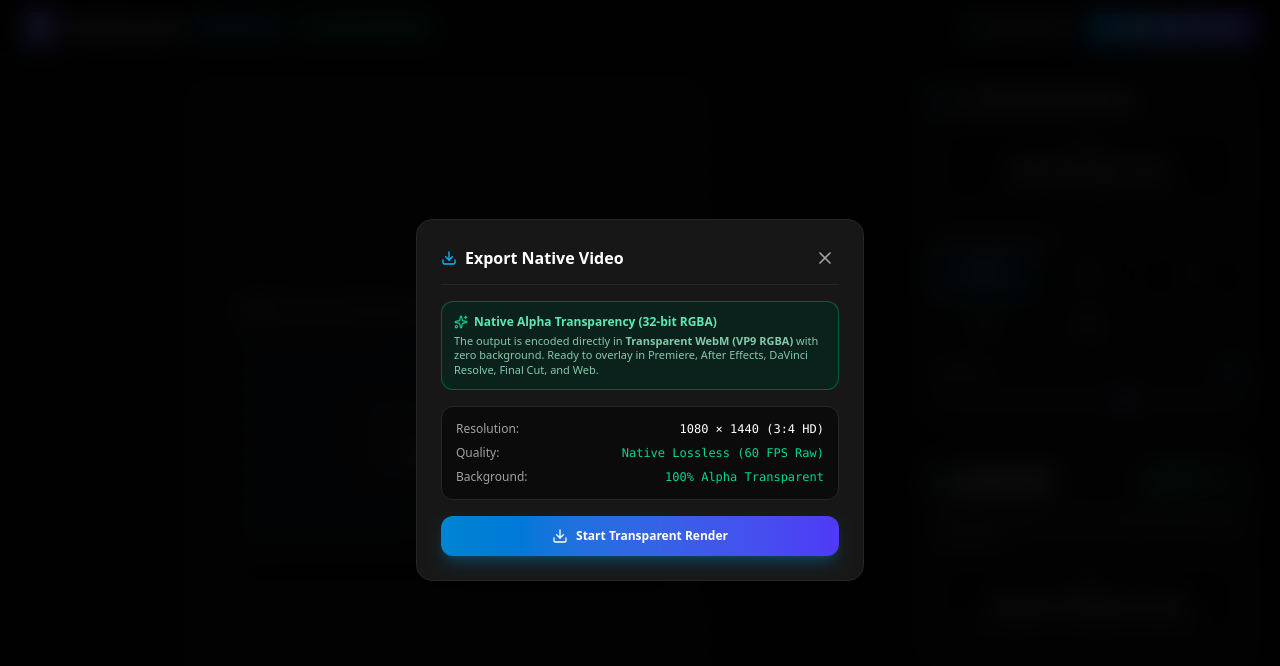
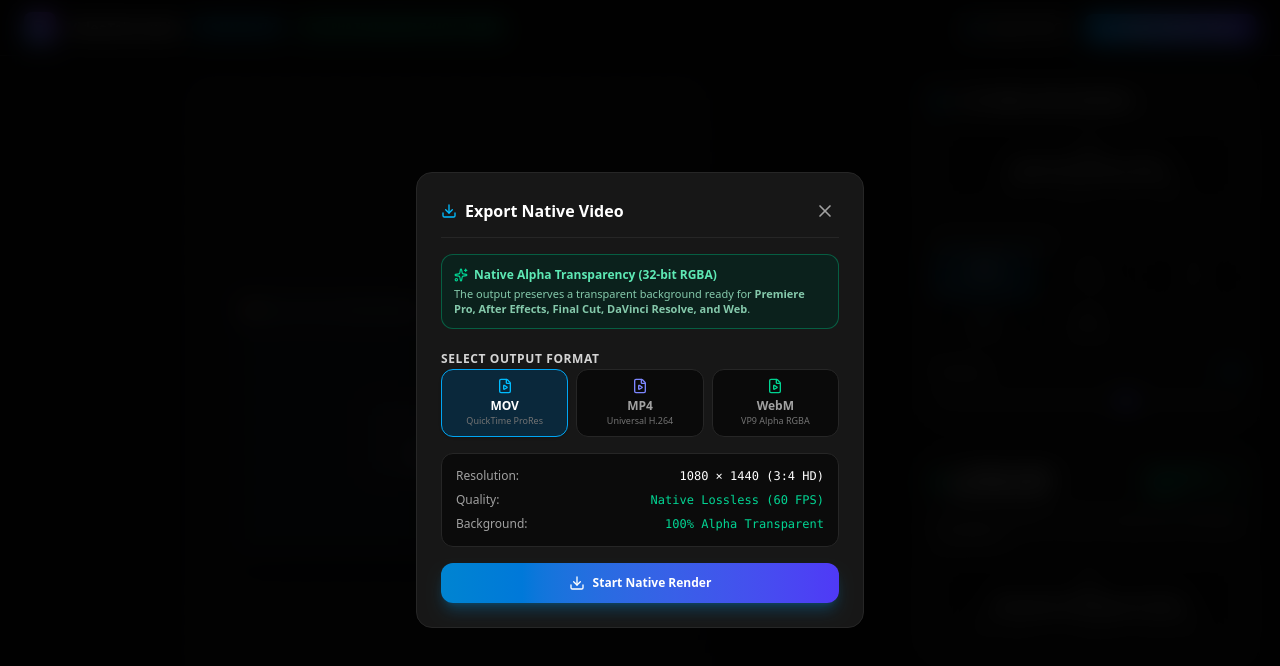
Before and after one commit to waqasulhaqqureshi/studio, a Next.js app: page / in a window 1280 px wide. Both pictures are taken after a click on the button "Export Native Video". Shown: the top 666 px of the page. Built offline with nearby package versions, Linux system fonts and the light colour scheme.

Commit message:
feat: add MOV QuickTime format support with alpha transparency and native quality export
Co-authored-by: arena-agent <297053741+arena-agent@users.noreply.github.com>

```diff
--- a/app/page.tsx
+++ b/app/page.tsx
@@ -41,7 +41,7 @@
   duration: 10,
   currentTime: 0,
   isExporting: false,
-  exportFormat: 'mp4',
+  exportFormat: 'mov', // QuickTime MOV default for alpha ProRes readiness
 };
 
 const MAC_STYLES: { id: MacOsFrameStyle; name: string; desc: string }[] = [
@@ -306,7 +306,7 @@
   const handleDownloadExportedVideo = () => {
     if (!downloadUrl) return;
     const isAlpha = !state.bgVideoUrl;
-    const ext = isAlpha ? 'webm' : state.exportFormat;
+    const ext = isAlpha ? (state.exportFormat === 'mov' ? 'mov' : 'webm') : state.exportFormat;
     const a = document.createElement('a');
     a.href = downloadUrl;
     a.download = `macos-tab-studio-${isAlpha ? 'alpha-transparent-' : ''}${Date.now()}.${ext}`;
@@ -354,7 +354,7 @@
               {isTransparentAlphaActive && (
                 <span className="hidden sm:inline-flex items-center space-x-1 text-[10px] uppercase font-bold px-2 py-0.5 rounded-full bg-emerald-500/20 text-emerald-400 border border-emerald-500/30">
                   <Sparkles className="w-3 h-3" />
-                  <span>Alpha Transparent</span>
+                  <span>Alpha Transparent (MOV / WebM)</span>
                 </span>
               )}
             </div>
@@ -448,7 +448,7 @@
             <input
               ref={tabFileInputRef}
               type="file"
-              accept="video/*"
+              accept="video/mp4,video/quicktime,video/webm,video/*,.mov,.mp4,.webm"
               onChange={(e) => e.target.files?.[0] && handleTabFileUpload(e.target.files[0])}
               className="hidden"
             />
@@ -472,7 +472,7 @@
                 {state.tabVideoName ? 'Replace Tab Video' : 'Upload Tab Content Video'}
               </p>
               <p className="text-[10px] text-neutral-400 mt-0.5 truncate max-w-[240px] mx-auto font-mono">
-                {state.tabVideoName || 'Click or drag video file here'}
+                {state.tabVideoName || 'Click or drag MP4 / MOV / WebM'}
               </p>
             </div>
 
@@ -551,7 +551,7 @@
             <input
               ref={bgFileInputRef}
               type="file"
-              accept="video/*"
+              accept="video/mp4,video/quicktime,video/webm,video/*,.mov,.mp4,.webm"
               onChange={(e) => e.target.files?.[0] && handleBgFileUpload(e.target.files[0])}
               className="hidden"
             />
@@ -724,7 +724,7 @@
         </div>
       </div>
 
-      {/* Export Modal with Native Quality & Alpha Transparency */}
+      {/* Export Modal with MOV, MP4, WebM & Alpha Transparency */}
       {showExportModal && (
         <div className="fixed inset-0 z-50 flex items-center justify-center bg-black/85 backdrop-blur-md p-4 animate-in fade-in">
           <div className="bg-neutral-900 border border-neutral-800 rounded-2xl w-full max-w-md p-6 shadow-2xl space-y-4">
@@ -744,55 +744,65 @@
 
             {!state.isExporting && !downloadUrl && (
               <div className="space-y-4">
-                {/* Alpha Transparency Notification */}
-                {isTransparentAlphaActive ? (
+                {/* Alpha Transparency Banner */}
+                {isTransparentAlphaActive && (
                   <div className="bg-emerald-950/50 border border-emerald-500/40 rounded-xl p-3 text-xs space-y-1">
                     <div className="flex items-center space-x-1.5 text-emerald-300 font-bold">
                       <Sparkles className="w-3.5 h-3.5 text-emerald-400" />
                       <span>Native Alpha Transparency (32-bit RGBA)</span>
                     </div>
                     <p className="text-[11px] text-emerald-200/80">
-                      The output is encoded directly in <strong>Transparent WebM (VP9 RGBA)</strong> with zero background. Ready to overlay in Premiere, After Effects, DaVinci Resolve, Final Cut, and Web.
+                      The output preserves a transparent background ready for <strong>Premiere Pro, After Effects, Final Cut, DaVinci Resolve, and Web</strong>.
                     </p>
                   </div>
-                ) : (
+                )}
+
+                {/* Format Selection (MOV, MP4, WebM) */}
                 <div className="space-y-1.5">
                   <label className="text-xs font-semibold text-neutral-300 uppercase tracking-wider">
-                      Video Format
+                    Select Output Format
                   </label>
-                    <div className="grid grid-cols-2 gap-2">
+                  <div className="grid grid-cols-3 gap-2">
                     <button
-                        onClick={() => setState((p) => ({ ...p, exportFormat: 'mp4' }))}
-                        className={`p-2.5 rounded-xl border text-xs font-semibold transition-all flex items-center justify-between ${
-                          state.exportFormat === 'mp4'
-                            ? 'bg-sky-950/60 border-sky-500 text-white shadow-sm'
+                      onClick={() => setState((p) => ({ ...p, exportFormat: 'mov' }))}
+                      className={`p-2 rounded-xl border text-center transition-all ${
+                        state.exportFormat === 'mov'
+                          ? 'bg-sky-950/70 border-sky-500 text-white shadow-sm'
                           : 'bg-neutral-950 border-neutral-800 text-neutral-400 hover:text-white'
                       }`}
                     >
-                        <div className="flex items-center space-x-2">
-                          <FileVideo className="w-4 h-4 text-sky-400" />
-                          <span>MP4 (Universal)</span>
-                        </div>
-                        {state.exportFormat === 'mp4' && <CheckCircle2 className="w-3.5 h-3.5 text-sky-400" />}
+                      <FileVideo className="w-4 h-4 mx-auto text-sky-400 mb-1" />
+                      <span className="text-xs font-bold block">MOV</span>
+                      <span className="text-[9px] text-neutral-500 block">QuickTime ProRes</span>
+                    </button>
+
+                    <button
+                      onClick={() => setState((p) => ({ ...p, exportFormat: 'mp4' }))}
+                      className={`p-2 rounded-xl border text-center transition-all ${
+                        state.exportFormat === 'mp4'
+                          ? 'bg-sky-950/70 border-sky-500 text-white shadow-sm'
+                          : 'bg-neutral-950 border-neutral-800 text-neutral-400 hover:text-white'
+                      }`}
+                    >
+                      <FileVideo className="w-4 h-4 mx-auto text-indigo-400 mb-1" />
+                      <span className="text-xs font-bold block">MP4</span>
+                      <span className="text-[9px] text-neutral-500 block">Universal H.264</span>
                     </button>
 
                     <button
                       onClick={() => setState((p) => ({ ...p, exportFormat: 'webm' }))}
-                        className={`p-2.5 rounded-xl border text-xs font-semibold transition-all flex items-center justify-between ${
+                      className={`p-2 rounded-xl border text-center transition-all ${
                         state.exportFormat === 'webm'
-                            ? 'bg-sky-950/60 border-sky-500 text-white shadow-sm'
+                          ? 'bg-sky-950/70 border-sky-500 text-white shadow-sm'
                           : 'bg-neutral-950 border-neutral-800 text-neutral-400 hover:text-white'
                       }`}
                     >
-                        <div className="flex items-center space-x-2">
-                          <FileVideo className="w-4 h-4 text-indigo-400" />
-                          <span>WebM (VP9)</span>
-                        </div>
-                        {state.exportFormat === 'webm' && <CheckCircle2 className="w-3.5 h-3.5 text-sky-400" />}
+                      <FileVideo className="w-4 h-4 mx-auto text-emerald-400 mb-1" />
+                      <span className="text-xs font-bold block">WebM</span>
+                      <span className="text-[9px] text-neutral-500 block">VP9 Alpha RGBA</span>
                     </button>
                   </div>
                 </div>
-                )}
 
                 {/* Output Specs */}
                 <div className="bg-neutral-950/90 p-3.5 rounded-xl border border-neutral-800 text-xs space-y-2 text-neutral-300">
@@ -802,7 +812,7 @@
                   </div>
                   <div className="flex justify-between">
                     <span className="text-neutral-400">Quality:</span>
-                    <span className="font-mono text-emerald-400">Native Lossless (60 FPS Raw)</span>
+                    <span className="font-mono text-emerald-400">Native Lossless (60 FPS)</span>
                   </div>
                   <div className="flex justify-between">
                     <span className="text-neutral-400">Background:</span>
@@ -817,7 +827,7 @@
                   className="w-full py-3 rounded-xl bg-gradient-to-r from-sky-600 to-indigo-600 hover:from-sky-500 hover:to-indigo-500 text-white font-bold text-xs shadow-lg shadow-sky-600/30 flex items-center justify-center space-x-2 transition-all"
                 >
                   <Download className="w-4 h-4" />
-                  <span>{isTransparentAlphaActive ? 'Start Transparent Render' : 'Start Video Render'}</span>
+                  <span>Start Native Render</span>
                 </button>
               </div>
             )}
@@ -869,7 +879,7 @@
                     className="py-2.5 px-3 rounded-xl bg-sky-600 hover:bg-sky-500 text-white text-xs font-bold flex items-center justify-center space-x-1.5 shadow-md shadow-sky-600/20"
                   >
                     <Download className="w-4 h-4" />
-                    <span>Download {isTransparentAlphaActive ? 'Transparent Video' : state.exportFormat.toUpperCase()}</span>
+                    <span>Download {state.exportFormat.toUpperCase()}</span>
                   </button>
                   <button
                     onClick={() => {
--- a/lib/types.ts
+++ b/lib/types.ts
@@ -15,7 +15,7 @@
   | 'none';          // Static Centered
 
 export type TabAspectRatio = '16:9' | '4:3' | '1:1' | '9:16' | 'auto';
-export type ExportFormat = 'mp4' | 'webm';
+export type ExportFormat = 'mp4' | 'webm' | 'mov';
 
 export interface StudioState {
   // Video sources
--- a/lib/videoExporter.ts
+++ b/lib/videoExporter.ts
@@ -49,7 +49,6 @@
         exportCanvas.width = width;
         exportCanvas.height = height;
 
-        // Native Alpha Context (Pure 32-bit RGBA)
         const isAlphaTransparent = !state.bgVideoUrl;
         const ctx = exportCanvas.getContext('2d', { alpha: true });
         if (!ctx) throw new Error('Canvas 2D context creation failed');
@@ -114,14 +113,21 @@
         }
         totalDuration = Math.max(2, Math.min(300, totalDuration));
 
-        // Codec selection with maximum native quality
-        let requestedFormat = state.exportFormat || (isAlphaTransparent ? 'webm' : 'mp4');
-        if (isAlphaTransparent) {
-          requestedFormat = 'webm';
-        }
+        // Format & Codec selection
+        const requestedFormat = state.exportFormat || (isAlphaTransparent ? 'mov' : 'mp4');
 
         let mimeType = '';
-        if (requestedFormat === 'webm' || isAlphaTransparent) {
+        if (requestedFormat === 'mov') {
+          if (MediaRecorder.isTypeSupported('video/quicktime')) {
+            mimeType = 'video/quicktime';
+          } else if (MediaRecorder.isTypeSupported('video/mp4;codecs=avc1')) {
+            mimeType = 'video/mp4;codecs=avc1';
+          } else if (MediaRecorder.isTypeSupported('video/webm;codecs=vp9')) {
+            mimeType = 'video/webm;codecs=vp9';
+          } else {
+            mimeType = 'video/mp4';
+          }
+        } else if (requestedFormat === 'webm' || isAlphaTransparent) {
           if (MediaRecorder.isTypeSupported('video/webm;codecs=vp9')) {
             mimeType = 'video/webm;codecs=vp9';
           } else if (MediaRecorder.isTypeSupported('video/webm;codecs=vp8')) {
@@ -130,6 +136,7 @@
             mimeType = 'video/webm';
           }
         } else {
+          // mp4
           if (MediaRecorder.isTypeSupported('video/mp4;codecs=avc1')) {
             mimeType = 'video/mp4;codecs=avc1';
           } else if (MediaRecorder.isTypeSupported('video/mp4')) {
@@ -139,7 +146,6 @@
           }
         }
 
-        // Native uncompressed stream at 60 FPS (25 Mbps raw bitrate for pristine native visual clarity)
         const canvasStream = exportCanvas.captureStream(60);
         const mediaRecorder = new MediaRecorder(canvasStream, {
           mimeType: mimeType || undefined,
@@ -203,7 +209,15 @@
             if (bgVid) bgVid.pause();
 
             mediaRecorder.onstop = () => {
-              const outputMime = isAlphaTransparent ? 'video/webm' : (mimeType.includes('mp4') ? 'video/mp4' : 'video/webm');
+              let outputMime = 'video/mp4';
+              if (requestedFormat === 'mov') {
+                outputMime = 'video/quicktime';
+              } else if (requestedFormat === 'webm' || isAlphaTransparent) {
+                outputMime = 'video/webm';
+              } else {
+                outputMime = 'video/mp4';
+              }
+
               const blob = new Blob(recordedChunks, { type: outputMime });
               const blobUrl = URL.createObjectURL(blob);
               const sizeMb = (blob.size / (1024 * 1024)).toFixed(2) + ' MB';
@@ -222,7 +236,7 @@
                 blob,
                 blobUrl,
                 sizeMb,
-                format: isAlphaTransparent ? 'webm' : (outputMime.includes('mp4') ? 'mp4' : 'webm'),
+                format: requestedFormat,
                 hasAlpha: isAlphaTransparent,
               });
             };
```
Lines whose indentation alone changed are shown as unchanged.
